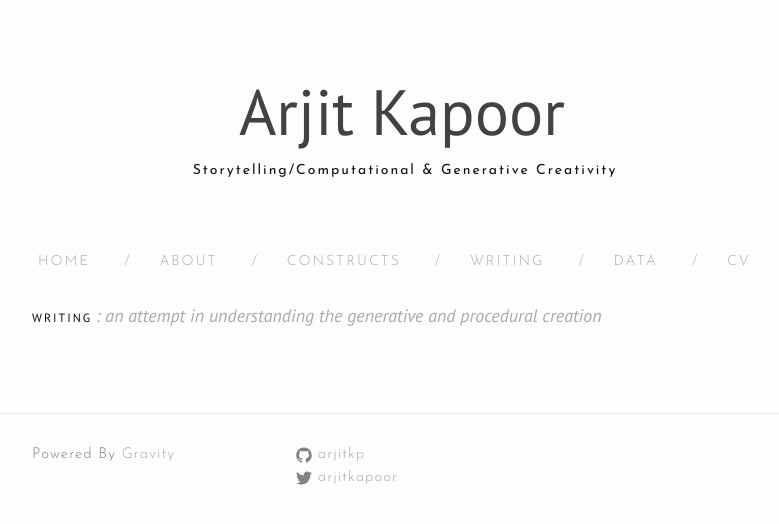
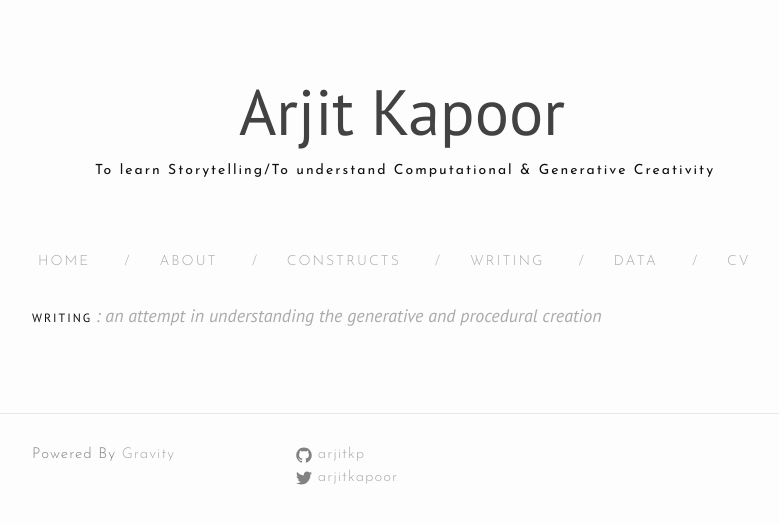
Before and after one commit to manuelvarzen/arjitkp.github.io, a Jekyll site: the page built from b_Writings.md, in a window 1280 px wide. Shown: the top 524 px of the page, without its empty margins (238-1017 px from the left). Built offline with Jekyll 4.4.1, drawn with Linux system fonts in a browser that asks for light colours; nearby versions of some CDN libraries.

Commit message:
Update _config.yml

```diff
--- a/_config.yml
+++ b/_config.yml
@@ -8,7 +8,7 @@
 # Site settings
 title: Arjit Kapoor
 email: arjitkp@gmail.com
-description: Storytelling/Computational & Generative Creativity
+description: To learn Storytelling/To understand Computational & Generative Creativity
 baseurl: "" # the subpath of your site, e.g. /blog
 url: "http://arjitkp.github.io/" # the base hostname & protocol for your site
 twitter_username: arjitkapoor
```
